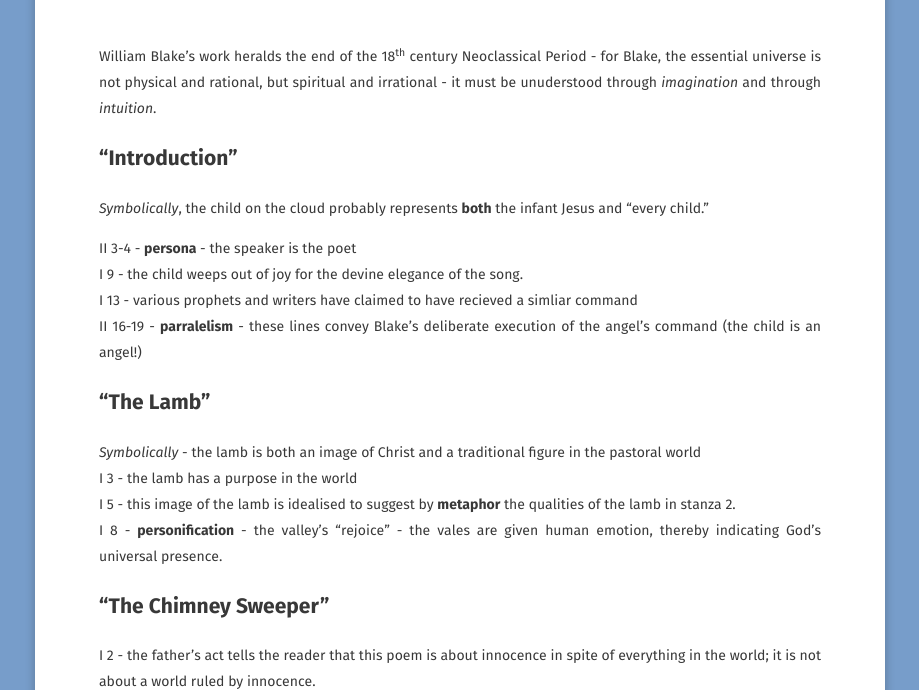
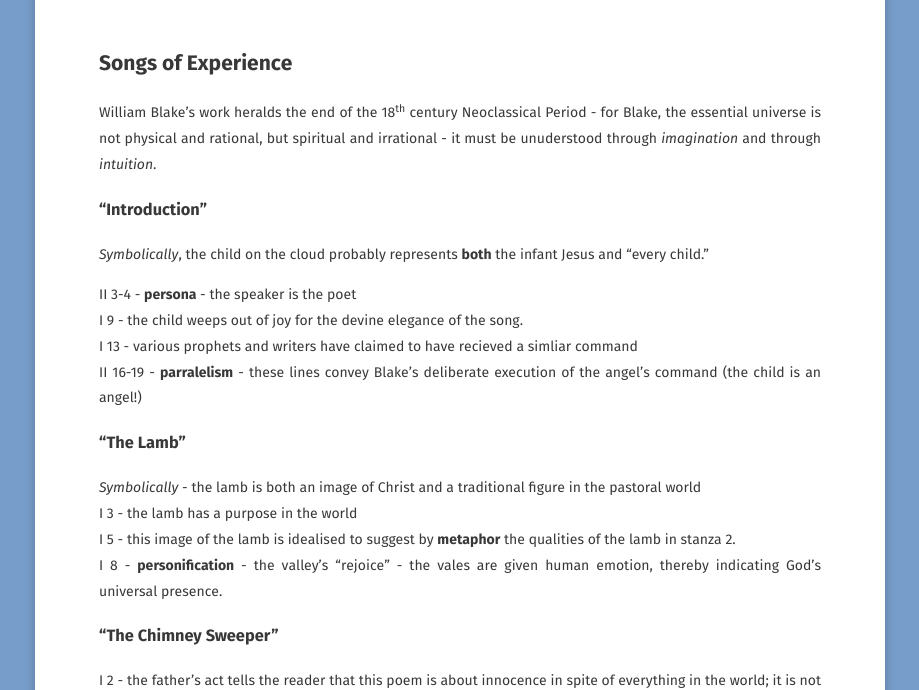
Before and after one commit to EthenStrine/site, a Jekyll site: the page built from _posts/2019-03-07-blake.md, in a window 1280 px wide and 900 px high, scrolled down 364 px, cut to the strip 210-900 px from the top of the window. Shown: the whole strip, without its empty margins (180-1099 px from the left). Built offline with Jekyll 4.4.1, drawn with Linux system fonts in a browser that asks for light colours; some web fonts are replaced; comment, search, counter and statistics services are not loaded.

Commit message:
Update 2019-03-07-blake.md

```diff
--- a/_posts/2019-03-07-blake.md
+++ b/_posts/2019-03-07-blake.md
@@ -9,13 +9,14 @@ tag:
 - Notes
 - Blake
 - Songs of Innocence
+- Songs of Experience
 - Historical
 comments: true
 ---
-
+## Songs of Experience
 William Blake's work heralds the end of the 18<sup>th</sup> century Neoclassical Period - for Blake, the essential universe is not physical and rational, but spiritual and irrational - it must be unuderstood through *imagination* and through *intuition*.
 
-## "Introduction"
+### "Introduction"
 
 *Symbolically*, the child on the cloud probably represents **both** the infant Jesus and "every child."
 
@@ -25,14 +26,14 @@ I 13 - various prophets and writers have claimed to have recieved a simliar comm
 II 16-19 - **parralelism** - these lines convey Blake's deliberate execution of the angel's command (the child is an angel!)
 
 
-## "The Lamb"
+### "The Lamb"
 
 *Symbolically* - the lamb is both an image of Christ and a traditional figure in the pastoral world
 I 3 - the lamb has a purpose in the world
 I 5 - this image of the lamb is idealised to suggest by **metaphor** the qualities of the lamb in stanza 2.
 I 8 - **personification** - the valley's "rejoice" - the vales are given human emotion, thereby indicating God's universal presence.
 
-## "The Chimney Sweeper"
+### "The Chimney Sweeper"
 
 I 2 - the father's act tells the reader that this poem is about innocence in spite of everything in the world; it is not about a world ruled by innocence.
 II 5-8 - **symbol** - the pastoral "lamb's back" and "white hair" represent the innocence of childhood; "soot" represents expererience and reality.
@@ -40,13 +41,13 @@ I 12 - black coffins represent the experiences of these boys.
 II 23-24 - **irony** the heavenly dream liberates their minds, but the boys are still enslaved on Earth, where harm can be done to them.
 
 
-## “The Little Boy Lost”
+### “The Little Boy Lost”
 
 l 1-4 – A boy lost in the woods is calling to his absent father. In Blake, the adult world is frequently represented by a parental figure.
 l 7 – “mire” (wet and swampy ground) indicates that the boy is in a wooded area.
 
 
-## “The Little Boy Found”
+### “The Little Boy Found”
 
 l 1 – “fen” is a swamp or marsh
 ll 3-4 – God appears “like his father” – also note again the use of the color white, a symbol of purity. Symbolically, we (the child) are spiritually “lost” and need God to rescue us and give us hope.
```
